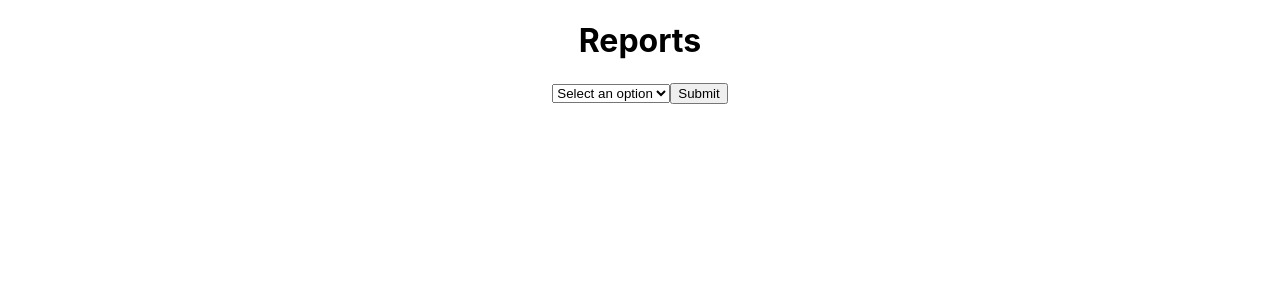
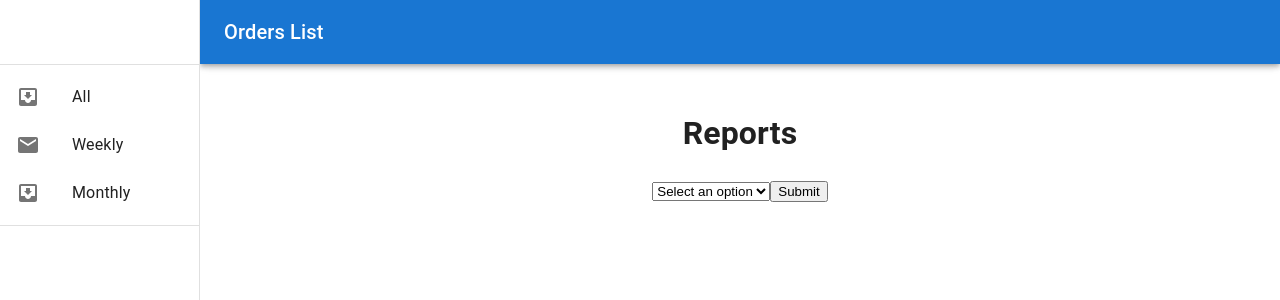
Before and after one commit to Anthoniselvi/orders, a React (Create React App) app: page / in a window 1280 px wide. Shown: the top 300 px of the page. Built offline with nearby package versions, Linux system fonts and the light colour scheme.

Commit message:
dashboard updated

```diff
--- a/package.json
+++ b/package.json
@@ -3,6 +3,10 @@
   "version": "0.1.0",
   "private": true,
   "dependencies": {
+    "@emotion/react": "^11.11.1",
+    "@emotion/styled": "^11.11.0",
+    "@mui/icons-material": "^5.11.16",
+    "@mui/material": "^5.13.5",
     "@testing-library/jest-dom": "^5.16.5",
     "@testing-library/react": "^13.4.0",
     "@testing-library/user-event": "^13.5.0",
--- a/src/App.js
+++ b/src/App.js
@@ -1,11 +1,11 @@
 import logo from "./logo.svg";
 import "./App.css";
-import GetReports from "./GetReports"; // Update the import statement
+import Dashboard from "./Dashboard";
 
 function App() {
   return (
     <div className="App">
-      <GetReports />
+      <Dashboard />
     </div>
   );
 }
--- /dev/null
+++ b/src/Dashboard.js
@@ -0,0 +1,83 @@
+import * as React from "react";
+import Box from "@mui/material/Box";
+import Drawer from "@mui/material/Drawer";
+import CssBaseline from "@mui/material/CssBaseline";
+import AppBar from "@mui/material/AppBar";
+import Toolbar from "@mui/material/Toolbar";
+import List from "@mui/material/List";
+import Typography from "@mui/material/Typography";
+import Divider from "@mui/material/Divider";
+import ListItem from "@mui/material/ListItem";
+import ListItemButton from "@mui/material/ListItemButton";
+import ListItemIcon from "@mui/material/ListItemIcon";
+import ListItemText from "@mui/material/ListItemText";
+import InboxIcon from "@mui/icons-material/MoveToInbox";
+import MailIcon from "@mui/icons-material/Mail";
+import GetReports from "./GetReports";
+
+const drawerWidth = 200;
+
+export default function Dashboard() {
+  return (
+    <Box sx={{ display: "flex" }}>
+      <CssBaseline />
+      <AppBar
+        position="fixed"
+        sx={{ width: `calc(100% - ${drawerWidth}px)`, ml: `${drawerWidth}px` }}
+      >
+        <Toolbar>
+          <Typography variant="h6" noWrap component="div">
+            Orders List
+          </Typography>
+        </Toolbar>
+      </AppBar>
+      <Drawer
+        sx={{
+          width: drawerWidth,
+          flexShrink: 0,
+          "& .MuiDrawer-paper": {
+            width: drawerWidth,
+            boxSizing: "border-box",
+          },
+        }}
+        variant="permanent"
+        anchor="left"
+      >
+        <Toolbar />
+        <Divider />
+        <List>
+          {["All", "Weekly", "Monthly"].map((text, index) => (
+            <ListItem key={text} disablePadding>
+              <ListItemButton>
+                <ListItemIcon>
+                  {index % 2 === 0 ? <InboxIcon /> : <MailIcon />}
+                </ListItemIcon>
+                <ListItemText primary={text} />
+              </ListItemButton>
+            </ListItem>
+          ))}
+        </List>
+        <Divider />
+        {/* <List>
+          {["All", "Weekly", "Monthly"].map((text, index) => (
+            <ListItem key={text} disablePadding>
+              <ListItemButton>
+                <ListItemIcon>
+                  {index % 2 === 0 ? <InboxIcon /> : <MailIcon />}
+                </ListItemIcon>
+                <ListItemText primary={text} />
+              </ListItemButton>
+            </ListItem>
+          ))}
+        </List> */}
+      </Drawer>
+      <Box
+        component="main"
+        sx={{ flexGrow: 1, bgcolor: "background.default", p: 3 }}
+      >
+        <Toolbar />
+        <GetReports />
+      </Box>
+    </Box>
+  );
+}
--- a/src/GetReports.js
+++ b/src/GetReports.js
@@ -232,8 +232,9 @@
 
         <button type="submit">Submit</button>
       </form>
+      <div style={{ display: "flex", gap: "5%" }}>
         {reportResults.length > 0 && (
-        <div>
+          <div style={{ width: "65%", overflowX: "scroll" }}>
             <h2>Report Results:</h2>
             <table>
               <thead>
@@ -264,6 +265,7 @@
             </table>
           </div>
         )}
+        <div style={{ width: "30%", overflowX: "scroll" }}>
           {duplicateCustomers.length > 0 && (
             <div>
               <h2>Duplicate Customers:</h2>
@@ -291,5 +293,7 @@
             </div>
           )}
         </div>
+      </div>
+    </div>
   );
 }
```
Also changed, not shown: 1 other file (tests, documents, lock files or other folders). Lines whose indentation alone changed are shown as unchanged.
